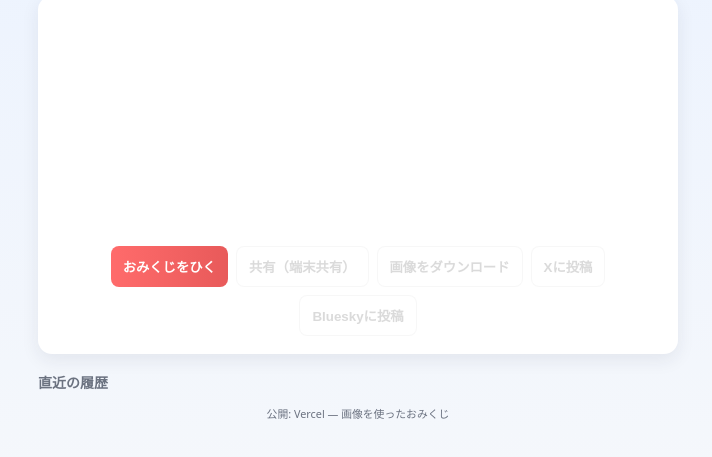
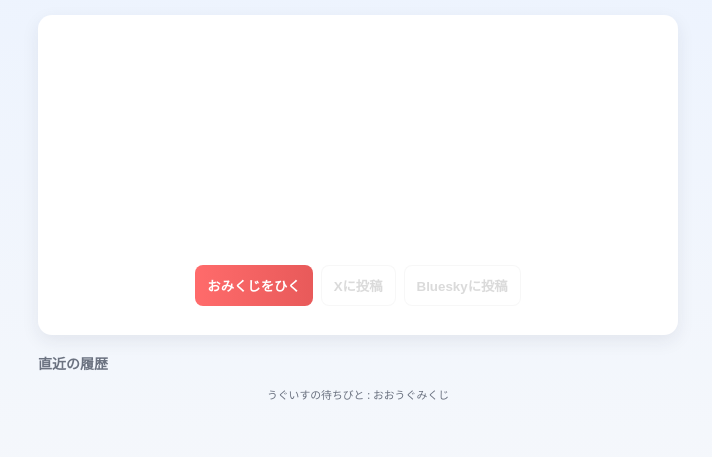
Before and after one commit to Moe088/ugumachi, a plain HTML site: page index.html in a window 1280 px wide. Shown: the part 235-692 px from the top of the page, without its empty margins (282-994 px from the left). Drawn offline with Linux system fonts and the light colour scheme.

Commit message:
Add files via upload

```diff
--- a/index.html
+++ b/index.html
@@ -24,8 +24,6 @@
       </div>
       <div class="controls">
         <button id="draw-btn" class="btn primary">おみくじをひく</button>
-        <button id="webshare-btn" class="btn" disabled>共有（端末共有）</button>
-        <button id="download-btn" class="btn" disabled>画像をダウンロード</button>
         <button id="post-x-btn" class="btn" disabled>Xに投稿</button>
         <button id="post-bsky-btn" class="btn" disabled>Blueskyに投稿</button>
       </div>
@@ -37,7 +35,7 @@
     </section>
 
     <footer class="footer">
-      <small>公開: Vercel — 画像を使ったおみくじ</small>
+      <small>うぐいすの待ちびと : おおうぐみくじ</small>
     </footer>
   </main>
 
```
